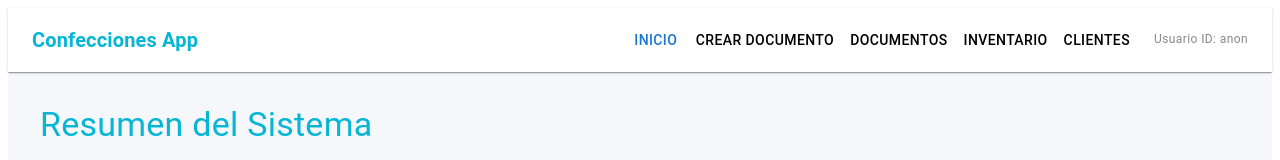
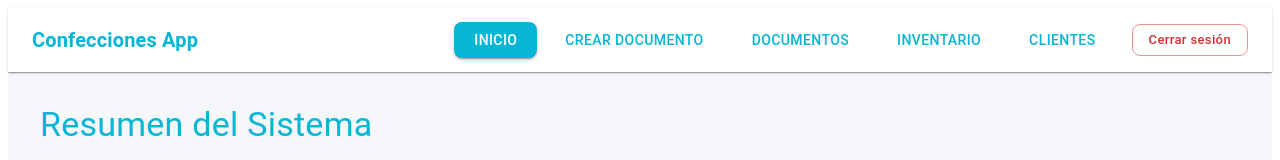
Before and after one commit to Doudoer/chc, a React (Create React App) app: page / in a window 1280 px wide. Shown: the top 160 px of the page. Built offline with nearby package versions, Linux system fonts and the light colour scheme; no server answers; the database is empty.

Commit message:
Migración completa a Supabase: App.jsx con diseño y lógica final

```diff
--- a/src/App.js
+++ b/src/App.js
@@ -26,14 +26,117 @@ export default function App() {
           <Typography variant="h6" sx={{ flexGrow: 1, color: '#06b6d4', fontWeight: 'bold' }}>
             Confecciones App
           </Typography>
-          <Button color={view === 'DASHBOARD' ? 'primary' : 'inherit'} onClick={() => setView('DASHBOARD')}>INICIO</Button>
-          <Button color={view === 'GENERATOR' ? 'primary' : 'inherit'} onClick={() => setView('GENERATOR')}>CREAR DOCUMENTO</Button>
-          <Button color={view === 'DOCUMENTOS' ? 'primary' : 'inherit'} onClick={() => setView('DOCUMENTOS')}>DOCUMENTOS</Button>
-          <Button color={view === 'PRODUCTOS' ? 'primary' : 'inherit'} onClick={() => setView('PRODUCTOS')}>INVENTARIO</Button>
-          <Button color={view === 'CLIENTES' ? 'primary' : 'inherit'} onClick={() => setView('CLIENTES')}>CLIENTES</Button>
-          <Typography variant="caption" sx={{ ml: 2, color: '#888' }}>
-            Usuario ID: {user?.id}
-          </Typography>
+          <Box sx={{ display: 'flex', gap: 1 }}>
+            <Button
+              variant={view === 'DASHBOARD' ? 'contained' : 'text'}
+              color={view === 'DASHBOARD' ? 'primary' : 'inherit'}
+              onClick={() => setView('DASHBOARD')}
+              sx={{
+                borderRadius: 2,
+                fontWeight: 500,
+                px: 2.5,
+                boxShadow: view === 'DASHBOARD' ? 2 : 0,
+                transition: 'all 0.2s',
+                bgcolor: view === 'DASHBOARD' ? '#06b6d4' : 'transparent',
+                color: view === 'DASHBOARD' ? '#fff' : '#06b6d4',
+                '&:hover': {
+                  bgcolor: view === 'DASHBOARD' ? '#039cb7' : '#e0f7fa',
+                  color: '#06b6d4',
+                },
+              }}
+            >INICIO</Button>
+            <Button
+              variant={view === 'GENERATOR' ? 'contained' : 'text'}
+              color={view === 'GENERATOR' ? 'primary' : 'inherit'}
+              onClick={() => setView('GENERATOR')}
+              sx={{
+                borderRadius: 2,
+                fontWeight: 500,
+                px: 2.5,
+                boxShadow: view === 'GENERATOR' ? 2 : 0,
+                transition: 'all 0.2s',
+                bgcolor: view === 'GENERATOR' ? '#06b6d4' : 'transparent',
+                color: view === 'GENERATOR' ? '#fff' : '#06b6d4',
+                '&:hover': {
+                  bgcolor: view === 'GENERATOR' ? '#039cb7' : '#e0f7fa',
+                  color: '#06b6d4',
+                },
+              }}
+            >CREAR DOCUMENTO</Button>
+            <Button
+              variant={view === 'DOCUMENTOS' ? 'contained' : 'text'}
+              color={view === 'DOCUMENTOS' ? 'primary' : 'inherit'}
+              onClick={() => setView('DOCUMENTOS')}
+              sx={{
+                borderRadius: 2,
+                fontWeight: 500,
+                px: 2.5,
+                boxShadow: view === 'DOCUMENTOS' ? 2 : 0,
+                transition: 'all 0.2s',
+                bgcolor: view === 'DOCUMENTOS' ? '#06b6d4' : 'transparent',
+                color: view === 'DOCUMENTOS' ? '#fff' : '#06b6d4',
+                '&:hover': {
+                  bgcolor: view === 'DOCUMENTOS' ? '#039cb7' : '#e0f7fa',
+                  color: '#06b6d4',
+                },
+              }}
+            >DOCUMENTOS</Button>
+            <Button
+              variant={view === 'PRODUCTOS' ? 'contained' : 'text'}
+              color={view === 'PRODUCTOS' ? 'primary' : 'inherit'}
+              onClick={() => setView('PRODUCTOS')}
+              sx={{
+                borderRadius: 2,
+                fontWeight: 500,
+                px: 2.5,
+                boxShadow: view === 'PRODUCTOS' ? 2 : 0,
+                transition: 'all 0.2s',
+                bgcolor: view === 'PRODUCTOS' ? '#06b6d4' : 'transparent',
+                color: view === 'PRODUCTOS' ? '#fff' : '#06b6d4',
+                '&:hover': {
+                  bgcolor: view === 'PRODUCTOS' ? '#039cb7' : '#e0f7fa',
+                  color: '#06b6d4',
+                },
+              }}
+            >INVENTARIO</Button>
+            <Button
+              variant={view === 'CLIENTES' ? 'contained' : 'text'}
+              color={view === 'CLIENTES' ? 'primary' : 'inherit'}
+              onClick={() => setView('CLIENTES')}
+              sx={{
+                borderRadius: 2,
+                fontWeight: 500,
+                px: 2.5,
+                boxShadow: view === 'CLIENTES' ? 2 : 0,
+                transition: 'all 0.2s',
+                bgcolor: view === 'CLIENTES' ? '#06b6d4' : 'transparent',
+                color: view === 'CLIENTES' ? '#fff' : '#06b6d4',
+                '&:hover': {
+                  bgcolor: view === 'CLIENTES' ? '#039cb7' : '#e0f7fa',
+                  color: '#06b6d4',
+                },
+              }}
+            >CLIENTES</Button>
+          </Box>
+          <Box sx={{ display: 'flex', alignItems: 'center', ml: 2 }}>
+            <Button
+              variant="outlined"
+              color="error"
+              size="small"
+              sx={{ fontWeight: 500, borderRadius: 2, px: 2, py: 0.5, textTransform: 'none' }}
+              onClick={() => {
+                if (window.confirm('¿Seguro que deseas cerrar sesión?')) {
+                  if (window.supabase) {
+                    window.supabase.auth.signOut();
+                  } else if (window.location) {
+                    window.location.reload();
+                  }
+                }
+              }}
+            >
+              Cerrar sesión
+            </Button>
+          </Box>
         </Toolbar>
       </AppBar>
       {error && <Box sx={{ color: 'red', p: 2 }}>{error}</Box>}
```
Also changed, not shown: src/App.jsx (added, +110 -0 lines).
